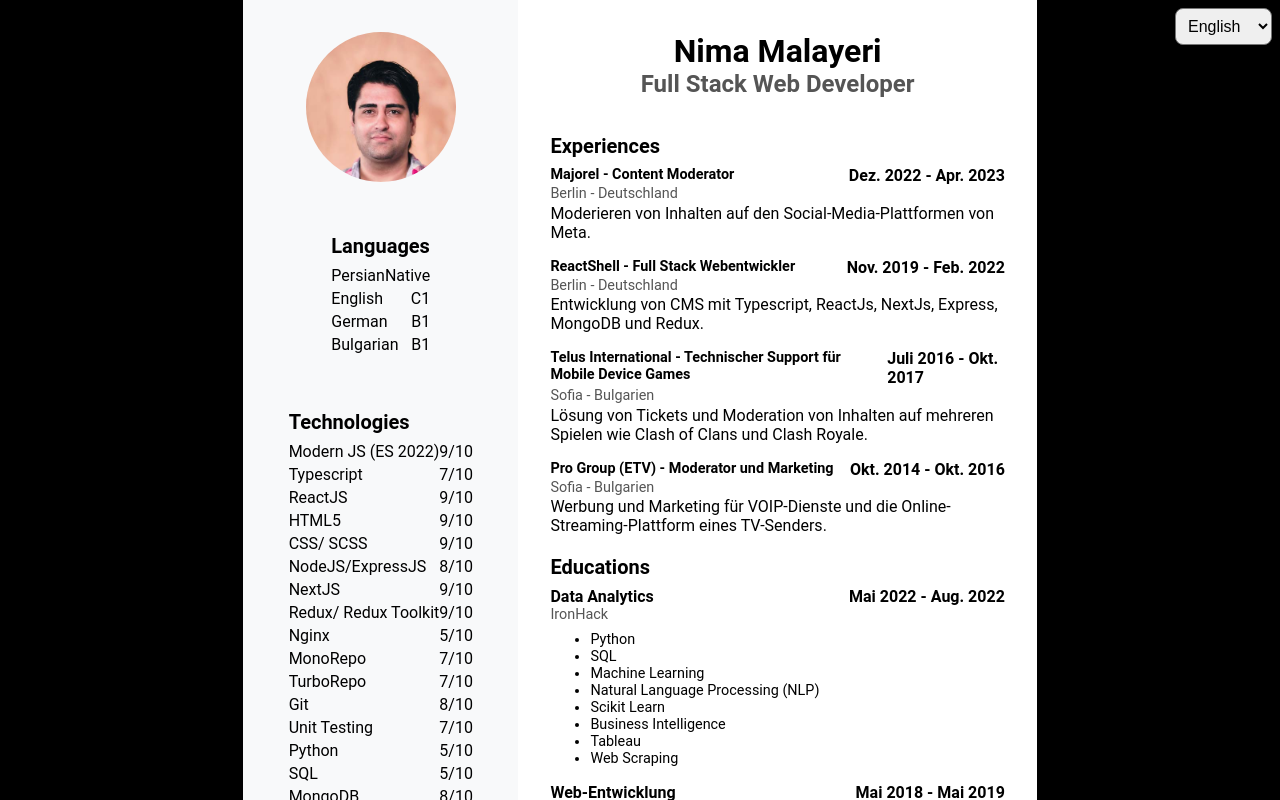
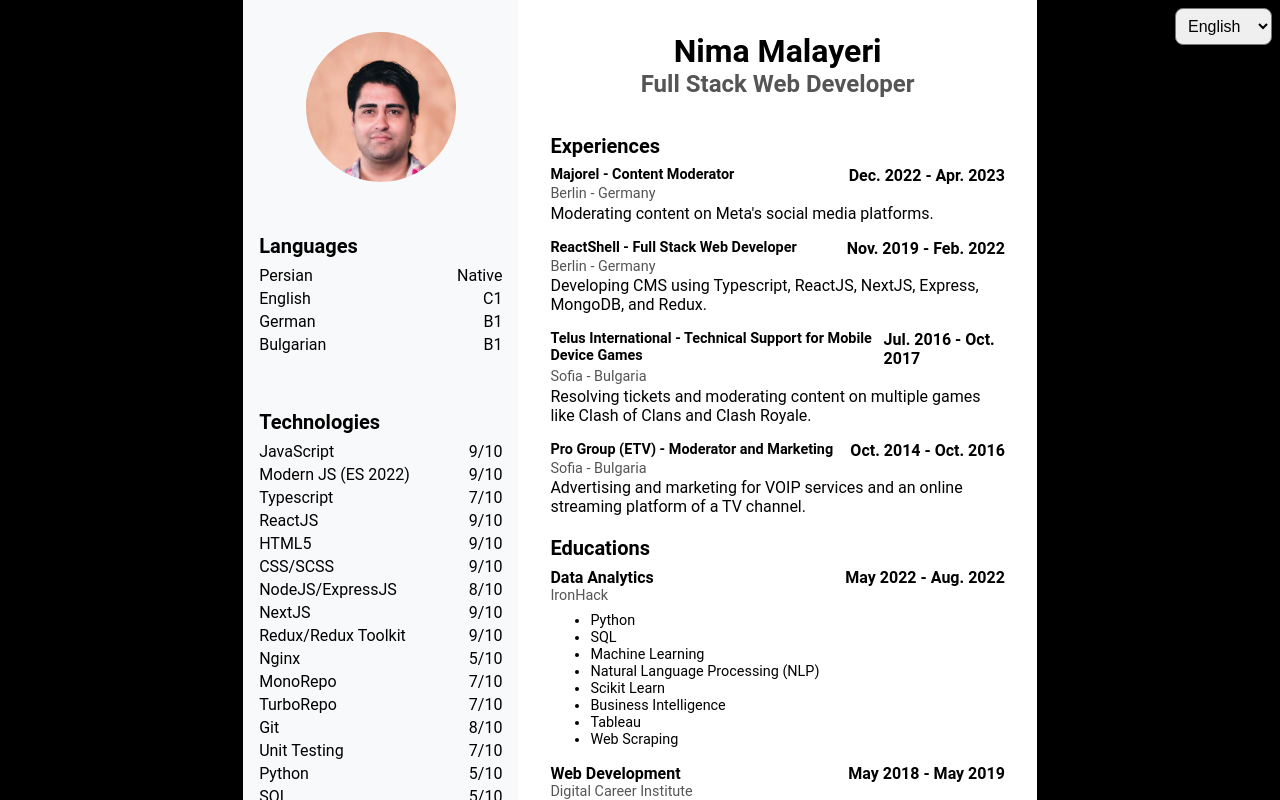
Before and after one commit to mlnima/resume, a React (Create React App) app: page / in a window 1280 px wide. Shown: the top 800 px of the page. Built offline with nearby package versions, Linux system fonts and the light colour scheme.

Commit message:
translation mistake fixed

```diff
--- a/src/App.tsx
+++ b/src/App.tsx
@@ -44,13 +44,13 @@ const MainContent = styled.main`
   padding: 1rem;
   order: 1;
 
-  @media (min-width: 768px) {
-    order: 0;
-  }
-
-  @media print {
-    order: 0;
-  }
+  //@media (min-width: 768px) {
+  //  order: 0;
+  //}
+  //
+  //@media print {
+  //  order: 0;
+  //}
 `;
 
 const PageBreak = styled.div`
--- a/src/asset/data/de.json
+++ b/src/asset/data/de.json
@@ -21,6 +21,10 @@
     }
   ],
   "technologies": [
+    {
+      "technologyName": "JavaScript",
+      "value": 9
+    },
     {
       "technologyName": "Modernes JS (ES 2022)",
       "value": 9
@@ -94,60 +98,58 @@
       "value": 8
     }
   ],
-
   "experiences": [
     {
       "title": "Content Moderator",
       "companyName": "Majorel",
-      "location": "Berlin - Germany",
-      "duration": "Des 2022 - April 2023",
-      "description": "Moderating Content on Meta's Social Media Platforms."
+      "location": "Berlin - Deutschland",
+      "duration": "Dez. 2022 - Apr. 2023",
+      "description": "Moderieren von Inhalten auf den Social-Media-Plattformen von Meta."
     },
     {
-      "title": "Full Stack Web Developer",
+      "title": "Full Stack Webentwickler",
       "companyName": "ReactShell",
-      "location": "Berlin - Germany",
-      "duration": "Nov 2019 - Feb 2022",
-      "description": "Building CMS using Typescript, ReactJs, NextJs, Express, MongoDB, Redux."
+      "location": "Berlin - Deutschland",
+      "duration": "Nov. 2019 - Feb. 2022",
+      "description": "Entwicklung von CMS mit Typescript, ReactJs, NextJs, Express, MongoDB und Redux."
     },
     {
-      "title": "Technical Support for Mobile Device Games",
-      "companyName": "Telus International ",
-      "location": "Sofia - Bulgaria",
-      "duration": "July 2016 - Oct 2017",
-      "description": "Solving tickets and moderating the content on multiple games Clash of Clans and Clash Royale."
+      "title": "Technischer Support für Mobile Device Games",
+      "companyName": "Telus International",
+      "location": "Sofia - Bulgarien",
+      "duration": "Juli 2016 - Okt. 2017",
+      "description": "Lösung von Tickets und Moderation von Inhalten auf mehreren Spielen wie Clash of Clans und Clash Royale."
     },
     {
-      "title": "Moderator And Marketing",
+      "title": "Moderator und Marketing",
       "companyName": "Pro Group (ETV)",
-      "location": "Sofia - Bulgaria",
-      "duration": "Oct 2014 - Oct 2016",
-      "description": "Advertising and Marketing VOIP services and online streaming platform of a TV channel."
+      "location": "Sofia - Bulgarien",
+      "duration": "Okt. 2014 - Okt. 2016",
+      "description": "Werbung und Marketing für VOIP-Dienste und die Online-Streaming-Plattform eines TV-Senders."
     }
   ],
   "educations": [
     {
       "title": "Data Analytics",
       "location": "IronHack",
-      "duration": "May 2022 - Aug 2022",
+      "duration": "Mai 2022 - Aug. 2022",
       "fields": [
         "Python",
         "SQL",
         "Machine Learning",
         "Natural Language Processing (NLP)",
-        "Machine Learning",
         "Scikit Learn",
         "Business Intelligence",
         "Tableau",
-        "Web Scrapping"
+        "Web Scraping"
       ]
     },
     {
-      "title": "Web Development",
+      "title": "Web-Entwicklung",
       "location": "Digital Career Institute",
-      "duration": "May 2018 - May 2019",
+      "duration": "Mai 2018 - Mai 2019",
       "fields": [
-        "Java Script",
+        "JavaScript",
         "ReactJS",
         "NodeJS",
         "ExpressJS",
@@ -158,21 +160,21 @@
       ]
     },
     {
-      "title": "Programing",
+      "title": "Programmierung",
       "location": "College of Technology Avini",
-      "duration": "Jun 2006 - Jun 2008",
+      "duration": "Jun. 2006 - Jun. 2008",
       "fields": [
         "Visual Basic",
         "HTML",
         "MS Office",
-        "Autocad",
-        "MS Dos"
+        "AutoCAD",
+        "MS DOS"
       ]
     }
   ],
   "info": {
     "email": "mmlnima@gmail.com",
-    "mobile": "017 663888953",
+    "mobile": "+49 176 63888953",
     "location": "Prenzlauer Berg, 10405, Berlin"
   }
 }
--- a/src/asset/data/en.json
+++ b/src/asset/data/en.json
@@ -21,6 +21,10 @@
   ],
   "technologies": [
     {
+      "technologyName": "JavaScript",
+      "value": 9
+    },
+    {
       "technologyName": "Modern JS (ES 2022)",
       "value": 9
     },
@@ -37,7 +41,7 @@
       "value": 9
     },
     {
-      "technologyName": "CSS/ SCSS",
+      "technologyName": "CSS/SCSS",
       "value": 9
     },
     {
@@ -49,7 +53,7 @@
       "value": 9
     },
     {
-      "technologyName": "Redux/ Redux Toolkit",
+      "technologyName": "Redux/Redux Toolkit",
       "value": 9
     },
     {
@@ -97,37 +101,37 @@
     {
       "title": "Content Moderator",
       "companyName": "Majorel",
-      "location": "Berlin - Deutschland",
-      "duration": "Dez. 2022 - Apr. 2023",
-      "description": "Moderieren von Inhalten auf den Social-Media-Plattformen von Meta."
+      "location": "Berlin - Germany",
+      "duration": "Dec. 2022 - Apr. 2023",
+      "description": "Moderating content on Meta's social media platforms."
     },
     {
-      "title": "Full Stack Webentwickler",
+      "title": "Full Stack Web Developer",
       "companyName": "ReactShell",
-      "location": "Berlin - Deutschland",
+      "location": "Berlin - Germany",
       "duration": "Nov. 2019 - Feb. 2022",
-      "description": "Entwicklung von CMS mit Typescript, ReactJs, NextJs, Express, MongoDB und Redux."
+      "description": "Developing CMS using Typescript, ReactJS, NextJS, Express, MongoDB, and Redux."
     },
     {
-      "title": "Technischer Support für Mobile Device Games",
+      "title": "Technical Support for Mobile Device Games",
       "companyName": "Telus International",
-      "location": "Sofia - Bulgarien",
-      "duration": "Juli 2016 - Okt. 2017",
-      "description": "Lösung von Tickets und Moderation von Inhalten auf mehreren Spielen wie Clash of Clans und Clash Royale."
+      "location": "Sofia - Bulgaria",
+      "duration": "Jul. 2016 - Oct. 2017",
+      "description": "Resolving tickets and moderating content on multiple games like Clash of Clans and Clash Royale."
     },
     {
-      "title": "Moderator und Marketing",
+      "title": "Moderator and Marketing",
       "companyName": "Pro Group (ETV)",
-      "location": "Sofia - Bulgarien",
-      "duration": "Okt. 2014 - Okt. 2016",
-      "description": "Werbung und Marketing für VOIP-Dienste und die Online-Streaming-Plattform eines TV-Senders."
+      "location": "Sofia - Bulgaria",
+      "duration": "Oct. 2014 - Oct. 2016",
+      "description": "Advertising and marketing for VOIP services and an online streaming platform of a TV channel."
     }
   ],
   "educations": [
     {
       "title": "Data Analytics",
       "location": "IronHack",
-      "duration": "Mai 2022 - Aug. 2022",
+      "duration": "May 2022 - Aug. 2022",
       "fields": [
         "Python",
         "SQL",
@@ -140,9 +144,9 @@
       ]
     },
     {
-      "title": "Web-Entwicklung",
+      "title": "Web Development",
       "location": "Digital Career Institute",
-      "duration": "Mai 2018 - Mai 2019",
+      "duration": "May 2018 - May 2019",
       "fields": [
         "JavaScript",
         "ReactJS",
@@ -155,7 +159,7 @@
       ]
     },
     {
-      "title": "Programmierung",
+      "title": "Programming",
       "location": "College of Technology Avini",
       "duration": "Jun. 2006 - Jun. 2008",
       "fields": [
--- a/src/components/Info.tsx
+++ b/src/components/Info.tsx
@@ -9,6 +9,7 @@ interface InfoProps {
 }
 
 const InfoContainer = styled.div`
+  width: 100%;
   margin: 1rem;
   display: flex;
   flex-direction: column;
@@ -22,6 +23,7 @@ const InfoTitle = styled.h3`
 const InfoItem = styled.div`
   display: flex;
   align-items: center;
+  justify-content: space-between;
   margin-bottom: 0.5rem;
 `;
 
--- a/src/components/Languages.tsx
+++ b/src/components/Languages.tsx
@@ -12,6 +12,7 @@ interface LanguagesProps {
 }
 
 const LanguagesContainer = styled.div`
+  width: 100%;
   margin: 1rem;
 `;
 
@@ -24,6 +25,7 @@ const LanguageItem = styled.div`
   display: flex;
   justify-content: space-between;
   margin-bottom: 0.25rem;
+  width: 100%;
 `;
 
 const LanguageName = styled.span``;
--- a/src/components/Technologies.tsx
+++ b/src/components/Technologies.tsx
@@ -12,6 +12,7 @@ interface TechnologiesProps {
 }
 
 const TechnologiesContainer = styled.div`
+  width: 100%;
   margin: 1rem;
 `;
 
```
